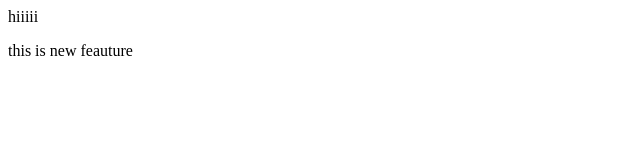
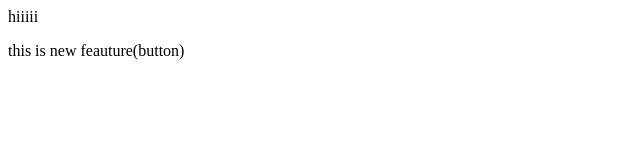
Before and after one commit to Kiranuser/localrepo, a plain HTML site: page index.html in a window 1280 px wide. Shown: the full height of the page, 0-640 px from the left. Drawn offline with Linux system fonts and the light colour scheme.

```diff
--- a/index.html
+++ b/index.html
@@ -3,5 +3,5 @@
 
 </p>
 <p>
-    this is new feauture
+    this is new feauture(button)
 </p>
```
